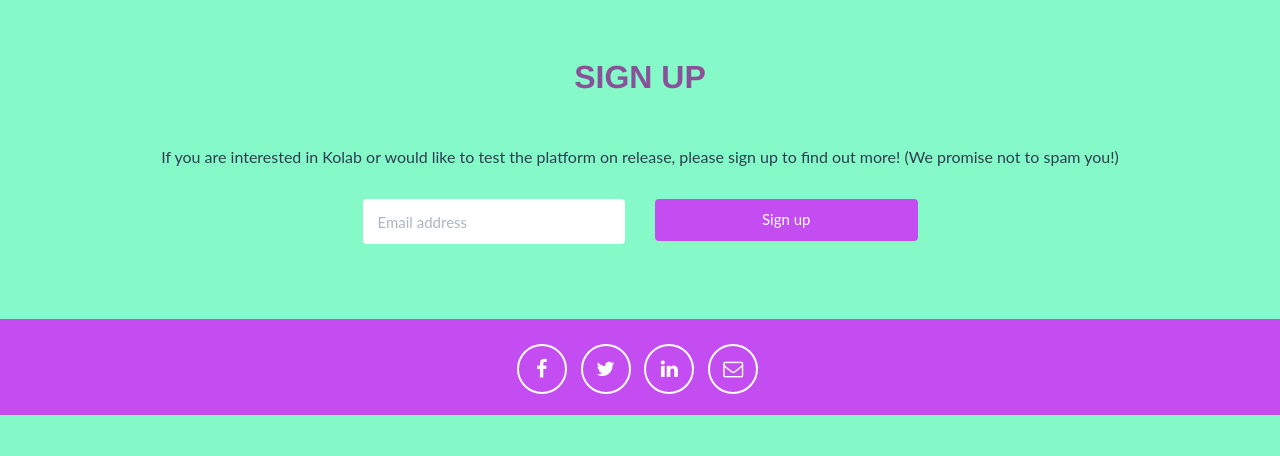
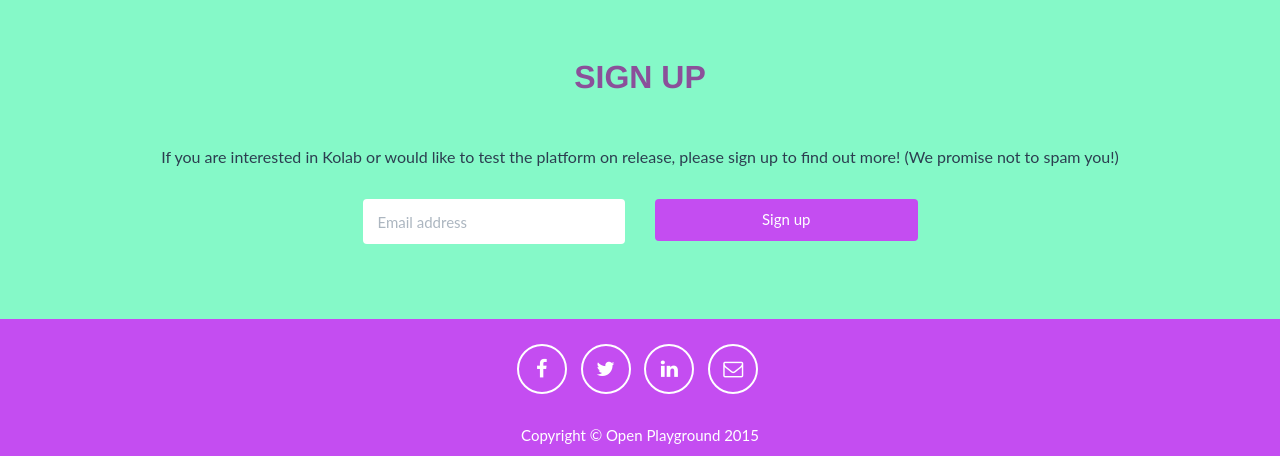
Before and after one commit to Kolab-Education/landing_page, a Flask app: page / in a window 1280 px wide. Shown: the part 2489-2945 px from the top of the page. Before the commit the page ends 2904 px from the top, so only its background shows below. Run offline with Flask 2, Linux system fonts and the light colour scheme; some libraries are stand-ins or nearby versions.

Commit message:
adding back company name in footer

```diff
--- a/app/templates/base.html
+++ b/app/templates/base.html
@@ -107,6 +107,15 @@
               </div>
           </div>
       </div>
+      <div class="footer-below">
+        <div class="container">
+            <div class="row">
+                <div class="col-lg-12">
+                    Copyright &copy; Open Playground 2015
+                </div>
+            </div>
+        </div>
+    </div>
   </footer>
 
 </html>
```
